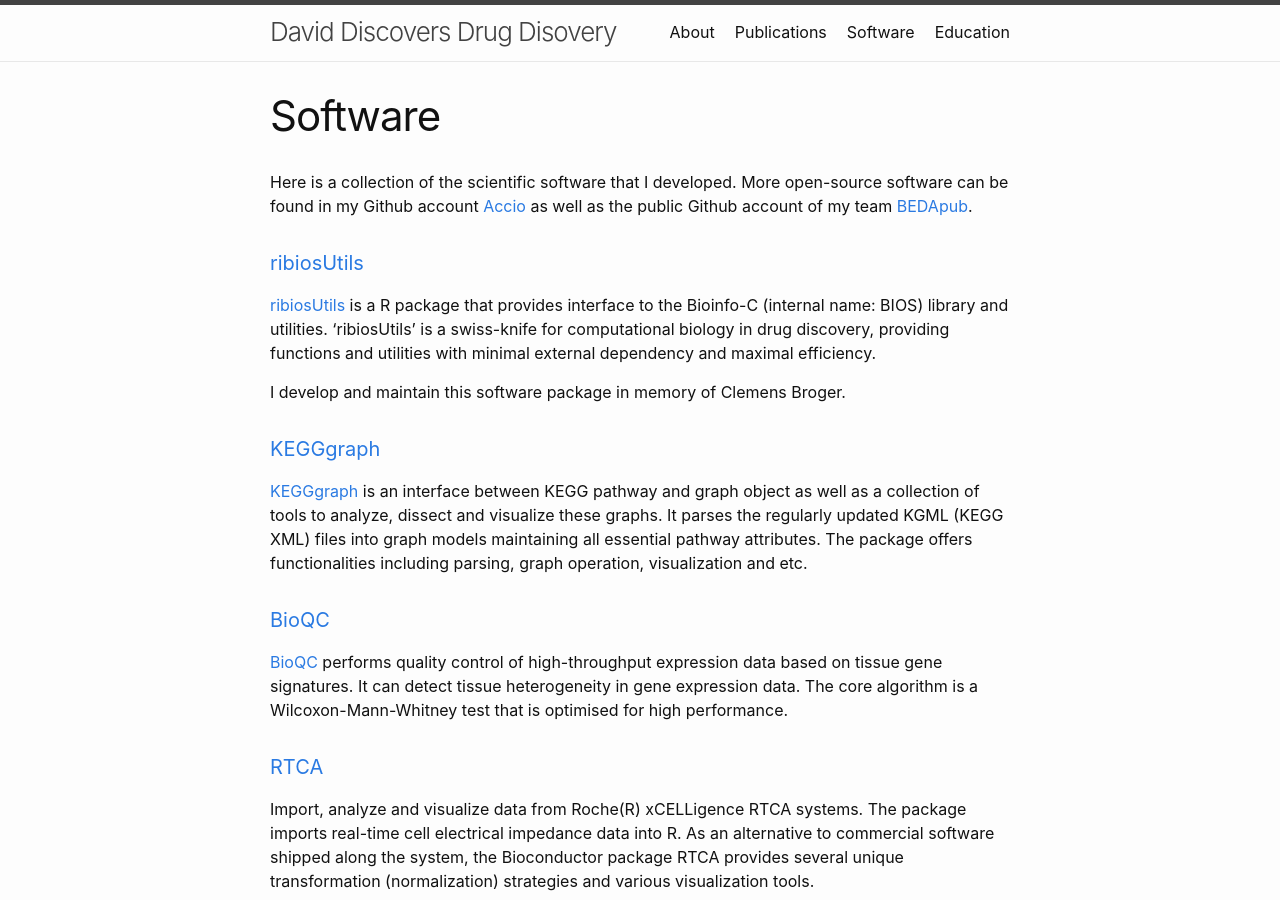
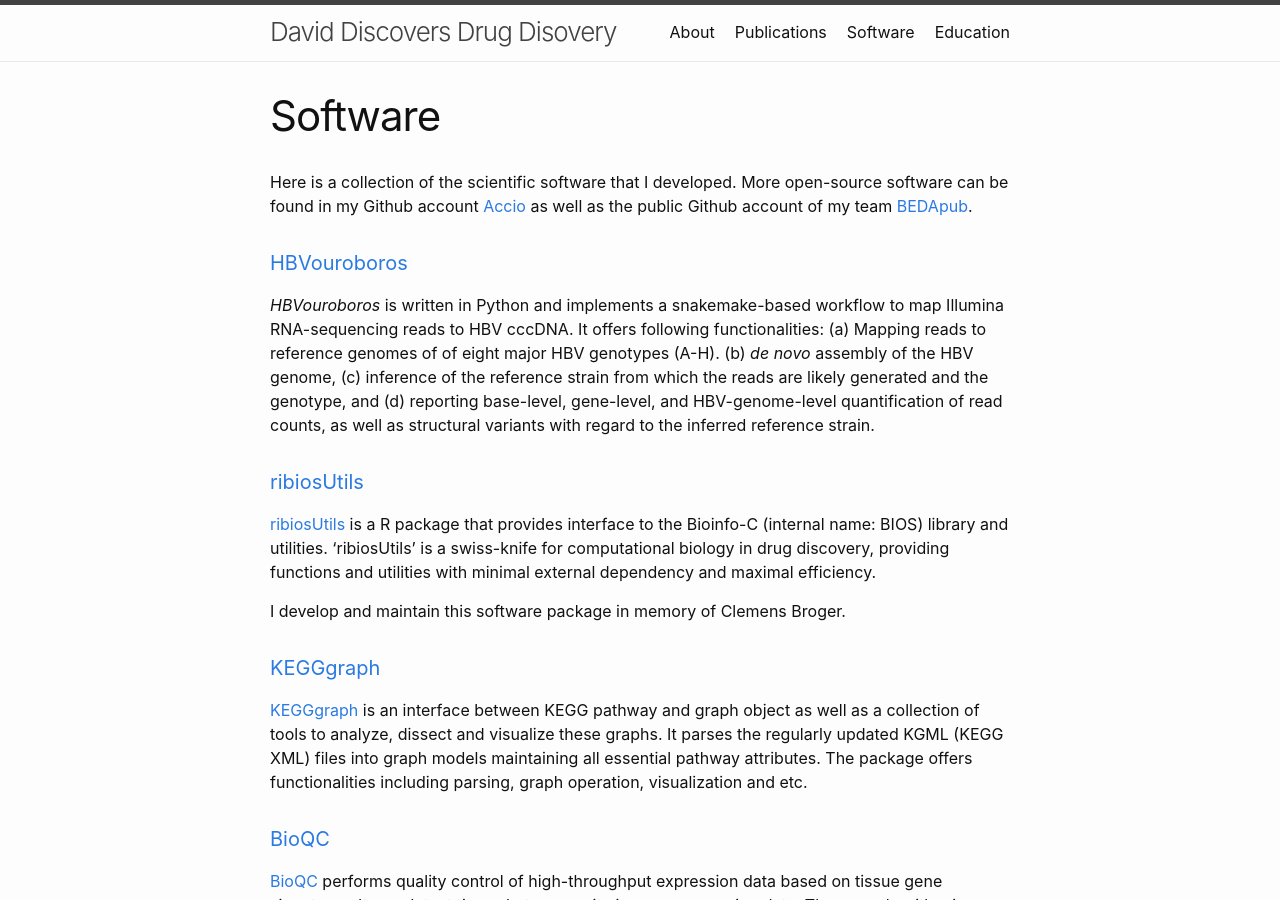
Before and after one commit to Accio/accio.github.io, a Jekyll site: the page built from _pages/software.md, in a window 1280 px wide and 900 px high. Built offline with Jekyll 4.4.1, drawn with Linux system fonts in a browser that asks for light colours.

Commit message:
add HBVouroboros

```diff
--- a/_pages/software.md
+++ b/_pages/software.md
@@ -9,6 +9,10 @@ Here is a collection of the scientific software that I developed. More
 open-source software can be found in my Github account
 [Accio](http://github.com/Accio) as well as the public Github account of my team
 [BEDApub](http://github.com/BEDApub).
+
+#### [HBVouroboros](https://github.com/bedapub/HBVouroboros)
+
+*HBVouroboros* is written in Python and implements a snakemake-based workflow to map Illumina RNA-sequencing reads to HBV cccDNA. It offers following functionalities: (a) Mapping reads to reference genomes of of eight major HBV genotypes (A-H). (b) *de novo* assembly of the HBV genome, (c) inference of the reference strain from which the reads are likely generated and the genotype, and (d) reporting base-level, gene-level, and HBV-genome-level quantification of read counts, as well as structural variants with regard to the inferred reference strain.
 
 #### [ribiosUtils](https://cran.r-project.org/web/packages/ribiosUtils/index.html)
 
```
